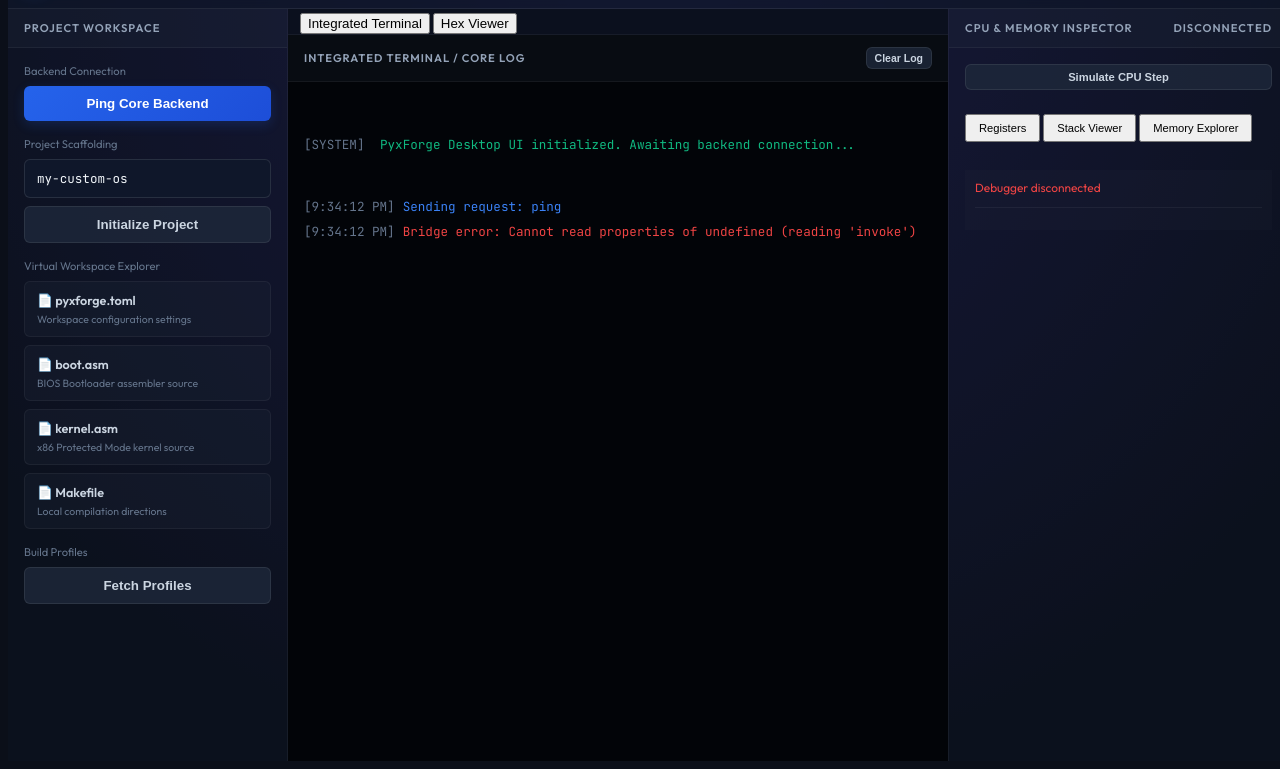
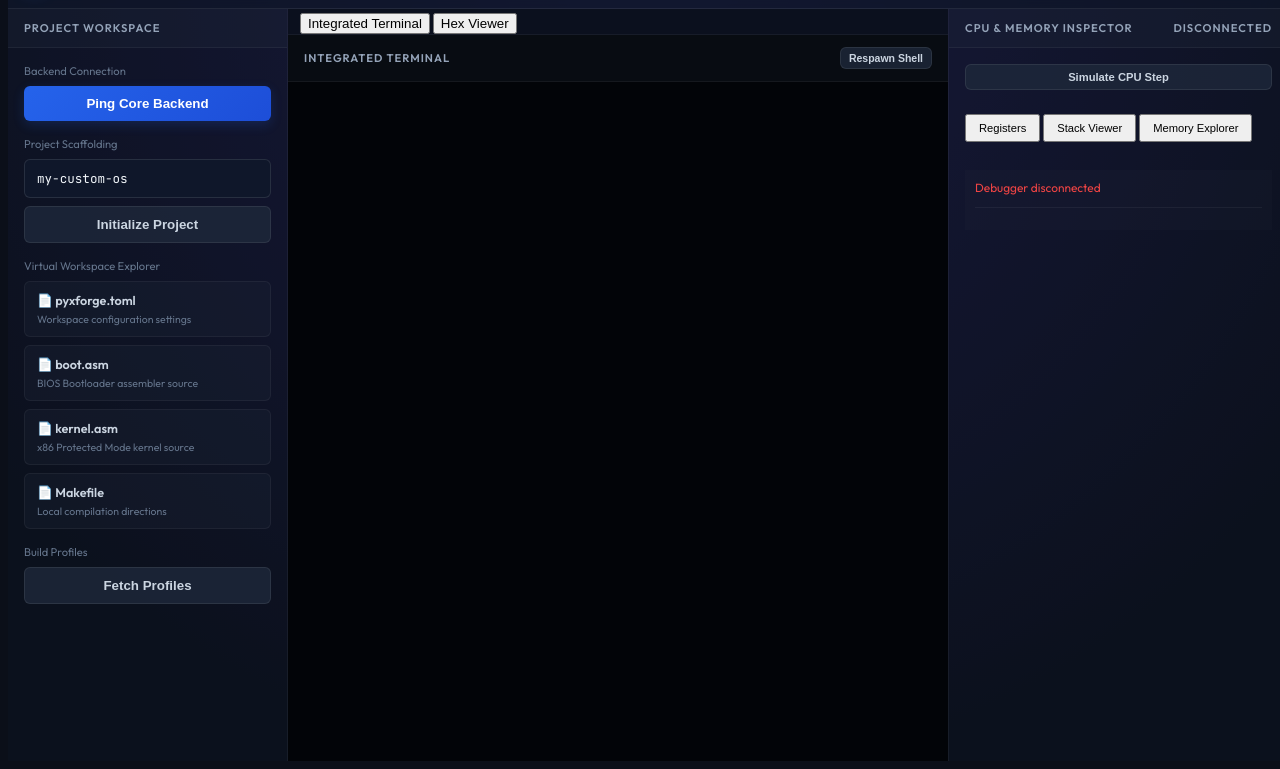
Before and after one commit to obstinix/PyxForge, a website built with Vite: page desktop/index.html in a window 1280 px wide. Shown: the part 47-816 px from the top of the page. Built offline with nearby package versions, Linux system fonts and the light colour scheme.

Commit message:
feat(desktop): replace static logs with terminal container in index.html

```diff
--- a/desktop/index.html
+++ b/desktop/index.html
@@ -101,12 +101,10 @@
           <!-- Log Content Area -->
           <div id="log-content-area" style="flex: 1; display: flex; flex-direction: column; overflow: hidden;">
             <div class="panel-header" style="border-top: none; background: rgba(30, 41, 59, 0.15);">
-              <span>Integrated Terminal / Core Log</span>
-              <button class="btn btn-secondary" style="padding: 4px 8px; font-size: 0.75rem;" id="clear-log-btn">Clear Log</button>
+              <span>Integrated Terminal</span>
+              <button class="btn btn-secondary" style="padding: 4px 8px; font-size: 0.75rem;" id="spawn-shell-btn">Respawn Shell</button>
             </div>
-            <div class="console-log" id="console-log">
-              <div class="log-entry"><span class="log-time">[SYSTEM]</span> PyxForge Desktop UI initialized. Awaiting backend connection...</div>
-            </div>
+            <div id="terminal-container" style="flex: 1; background: #020408; overflow: hidden; padding: 6px;"></div>
           </div>
 
           <!-- Hex Viewer Content Area -->
```
